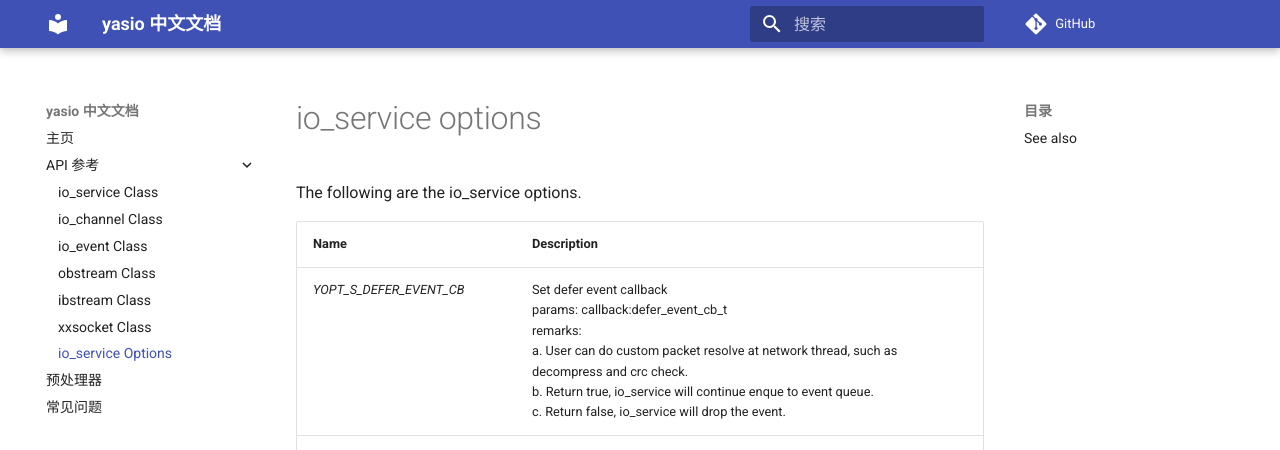
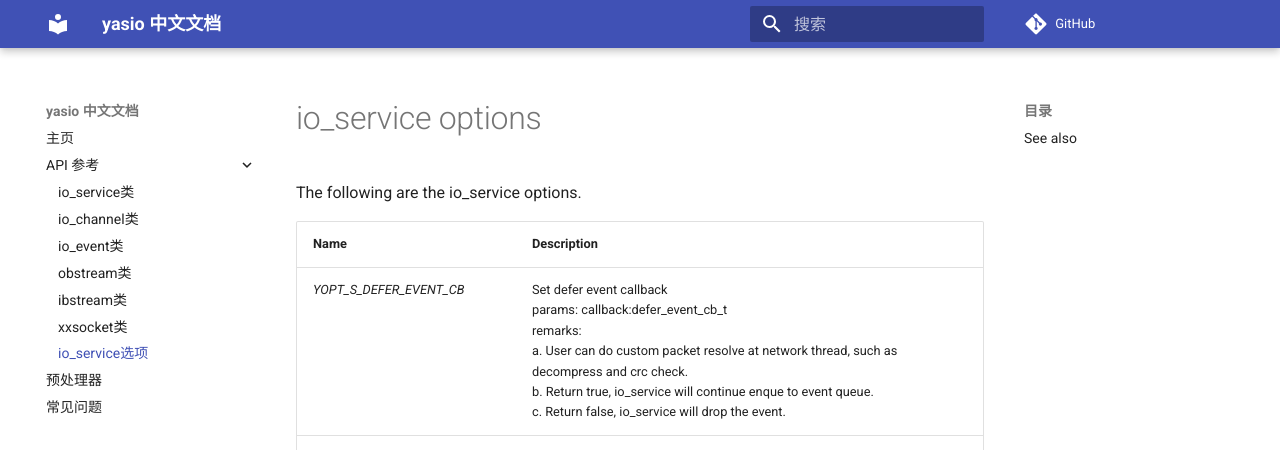
Before and after one commit to yasio/docs-936, an MkDocs documentation site: the page built from docs/api/reference/io_service-options.md, in a window 1280 px wide. Shown: the top 450 px of the page. Built offline with MkDocs 1.6.1 and Material for MkDocs 9.7.7, drawn with Linux system fonts in a browser that asks for light colours; comment, search, counter and statistics services are not loaded.

Commit message:
Translate page name

```diff
--- a/mkdocs.yml
+++ b/mkdocs.yml
@@ -10,13 +10,13 @@ theme:
 nav:
   - 主页: index.md
   - API 参考:
-    - io_service Class: api/reference/io_service-class.md
-    - io_channel Class: api/reference/io_channel-class.md
-    - io_event Class: api/reference/io_event-class.md
-    - obstream Class: api/reference/obstream-class.md
-    - ibstream Class: api/reference/ibstream-class.md
-    - xxsocket Class: api/reference/xxsocket-class.md
-    - io_service Options: api/reference/io_service-options.md
+    - io_service类: api/reference/io_service-class.md
+    - io_channel类: api/reference/io_channel-class.md
+    - io_event类: api/reference/io_event-class.md
+    - obstream类: api/reference/obstream-class.md
+    - ibstream类: api/reference/ibstream-class.md
+    - xxsocket类: api/reference/xxsocket-class.md
+    - io_service选项: api/reference/io_service-options.md
   - 预处理器: preprocessor.md
   - 常见问题: faq.md
 markdown_extensions:
```
